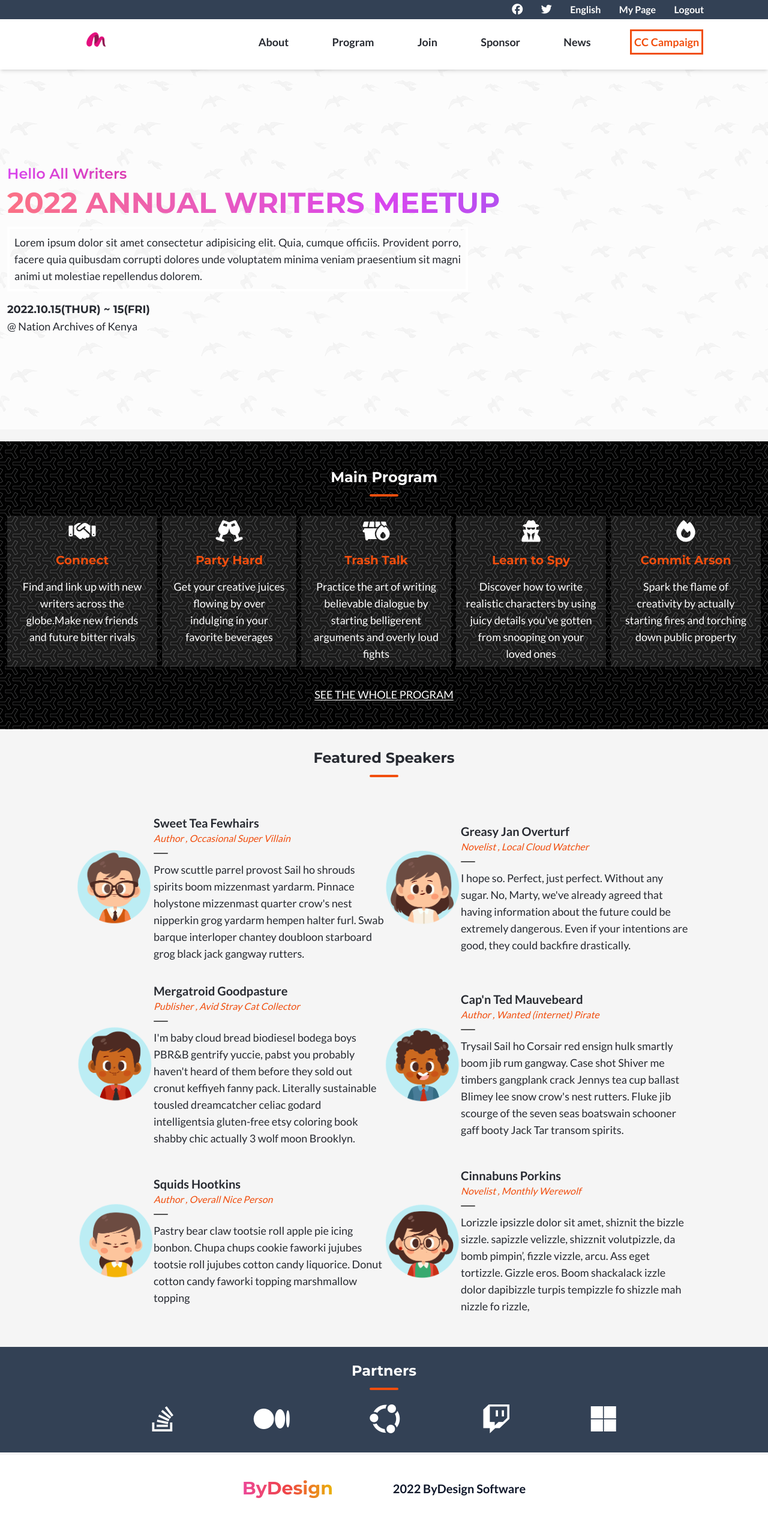
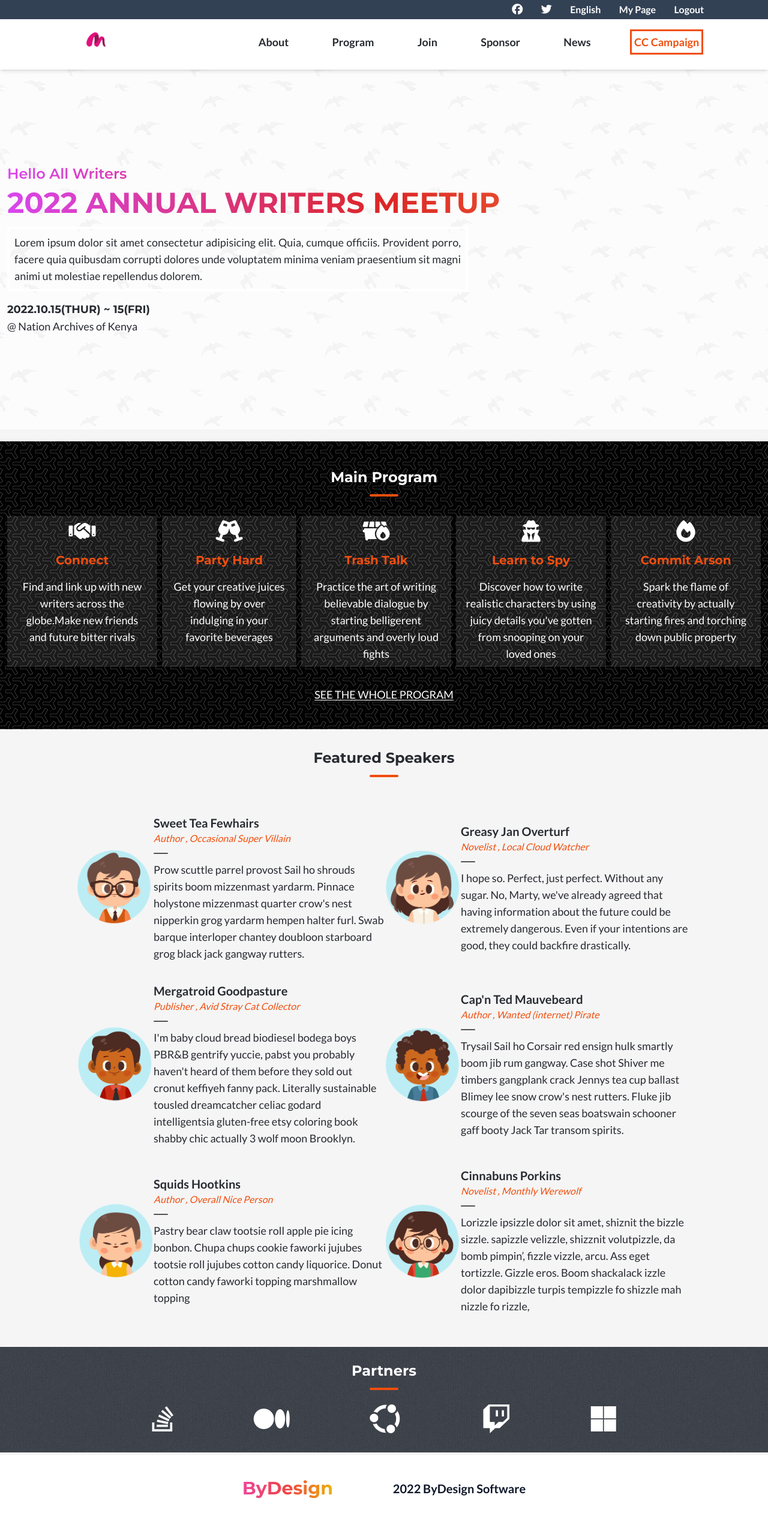
Before and after one commit to MosDevx/web-dev-capstone, a website: page src/homepage.html in a window 1280 px wide. Shown: the whole page at 60% size. Drawn offline with Linux system fonts and the light colour scheme.

Commit message:
Image changes

```diff
--- a/src/homepage.html
+++ b/src/homepage.html
@@ -80,7 +80,7 @@
 		 <section id="intro-section" class="container h-[600px] flex flex-col justify-center p-3 mx-auto mb-5">
 
 				<p class="text-xl md:text-2xl font-semibold text-transparent bg-clip-text bg-gradient-to-r from-fuchsia-500 via-red-600 to-orange-400 font-display">Hello All Writers</p>
-				<h1 class="mt-2 text-4xl md:text-5xl bg-gradient-to-r from-rose-400 via-fuchsia-500 to-indigo-500 bg-clip-text text-transparent uppercase font-display font-bold">  2022 Annual Writers Meetup <h1/>
+				<h1 class="mt-2 text-4xl md:text-5xl bg-gradient-to-r from-fuchsia-500 via-red-600 to-orange-400 bg-clip-text text-transparent uppercase font-display font-bold">  2022 Annual Writers Meetup <h1/>
 
 					<div class="p-2 my-4 max-w-3xl text-justify border-4 border-white">
 					<p class="  font-body">Lorem ipsum dolor sit amet consectetur adipisicing elit. Quia, cumque officiis. Provident porro, facere quia quibusdam corrupti dolores unde voluptatem minima veniam praesentium sit magni animi ut molestiae repellendus dolorem.</p>
@@ -162,7 +162,7 @@
 
 
 			<!-- Start of Partner section -->
-			<section class=" mx-auto bg-slate-700 py-4">
+			<section class=" mx-auto bg-[url('/Assets/Images/denim.webp')] py-4">
 
 				<div class="flex flex-col my-2  ">
 					<h2 class="text-center font-display font-bold text-white text-2xl capitalize">Partners</h2>
```
Also changed, not shown: src/about.html (+1 -1 lines), Assets/Images/denim.webp (added), Assets/Images/light-noise.webp (added), Assets/Images/nat-black.webp (deleted), Assets/Images/star-bg.webp (deleted), README.md, dist/style.css.
